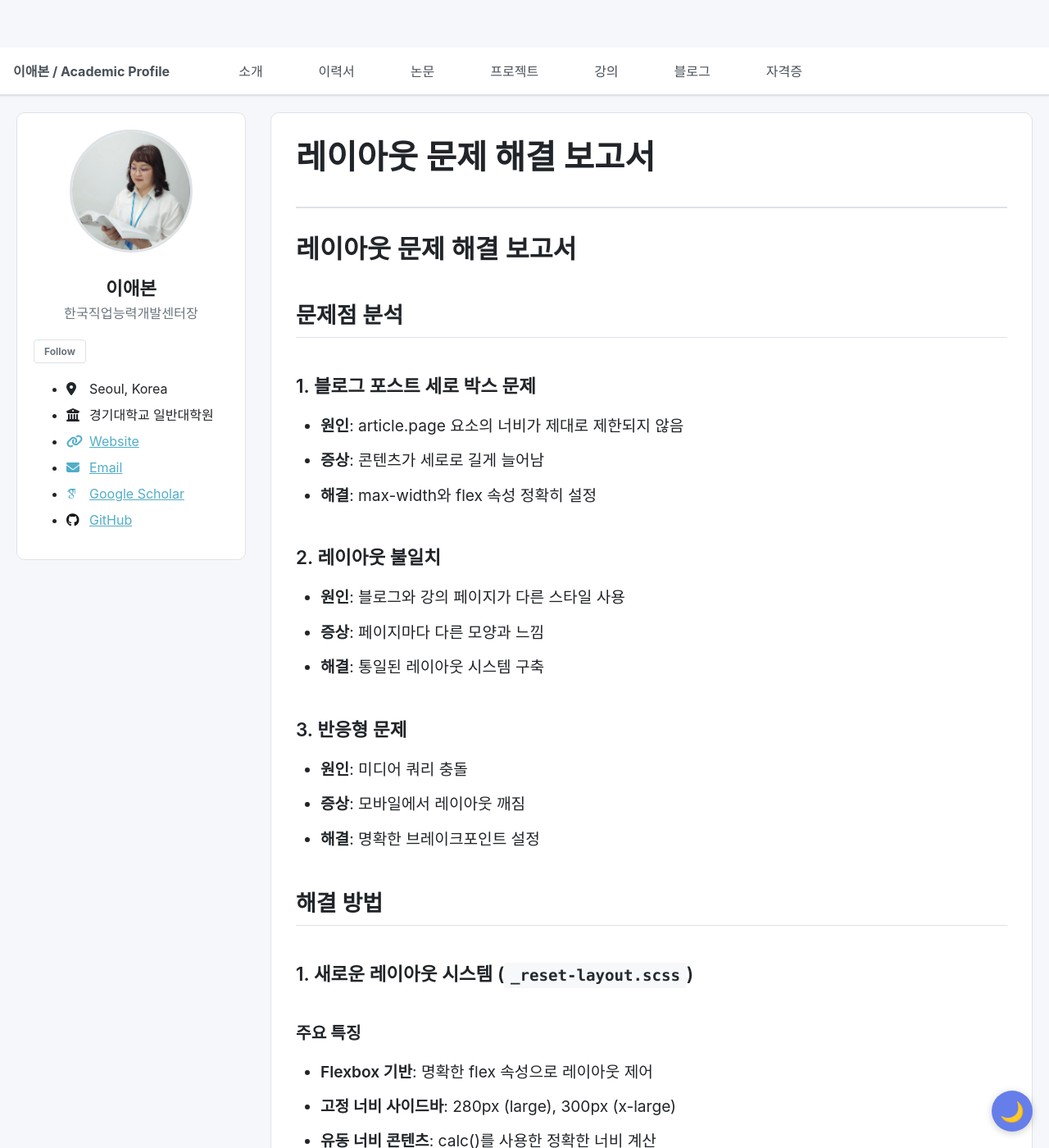
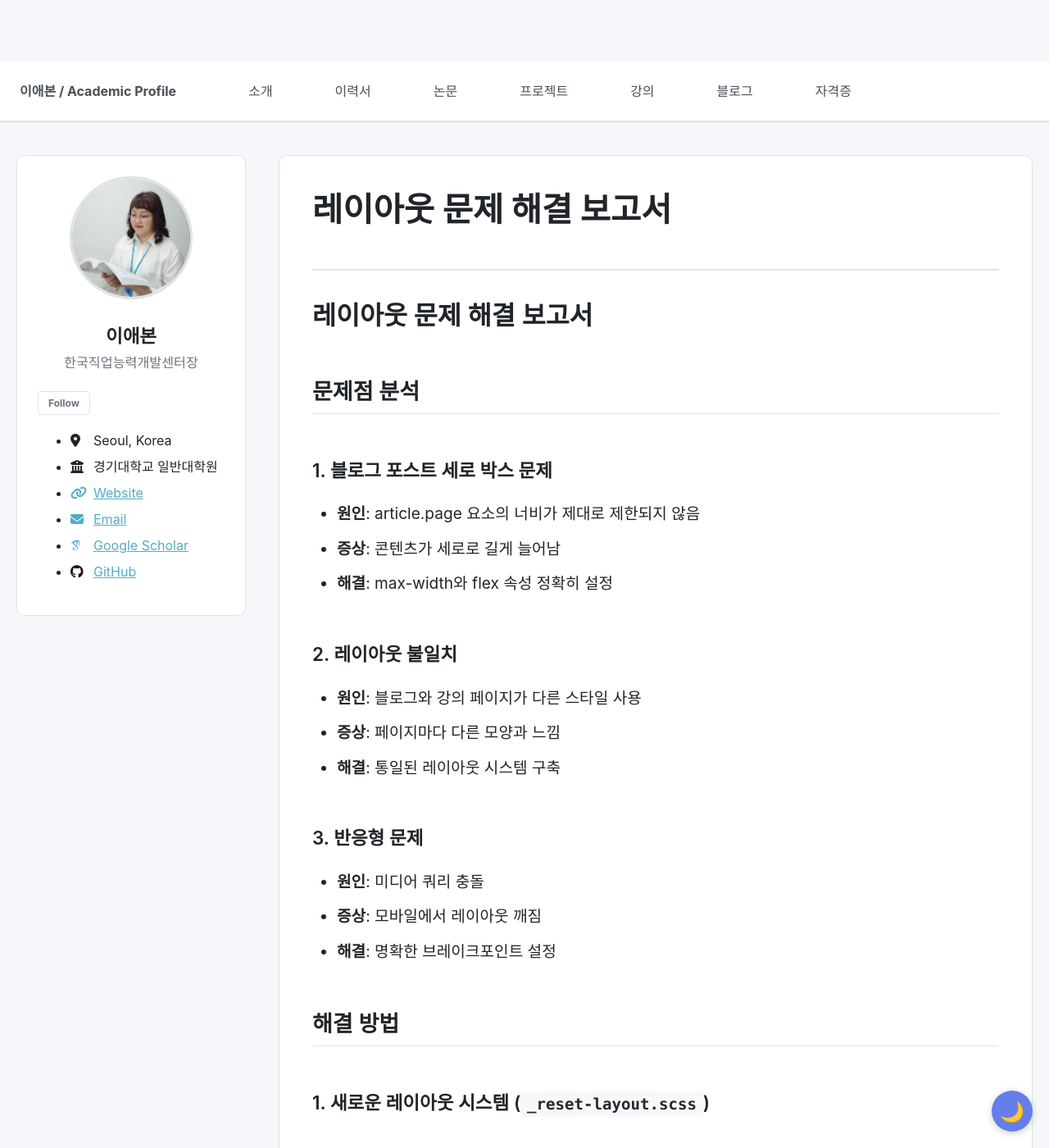
Before and after one commit to aebonlee/aebonlee.github.io, a Jekyll site: the page built from Dev_md/03_LAYOUT_FIX_REPORT.md, in a window 1280 px wide and 1400 px high. Shown: the whole window at 82% size. Built offline with Jekyll 4.4.1, drawn with Linux system fonts in a browser that asks for light colours; some web fonts are replaced; our own code applies the rules of GitHub Pages for plain Markdown files; a script that is not in the unit is left out.

Commit message:
Fix: 완벽한 사이트 개선 - 다크모드 지원 및 레이아웃 최적화
- 자바스크립트 배경 효과 제거 (이전 커밋 되돌림)
- 다크모드 CSS 변수 시스템 구축
- 전체적인 마진/패딩 증가로 가독성 향상
  - Main container: 40px 패딩
  - 섹션간 간격: 40px gap
  - 헤더 마진: 35px
  - 콘텐츠 패딩: 40px
- 반응형 디자인 개선
  - 모바일: 1.5rem 패딩
  - 태블릿: 2rem 패딩
  - 사이드바 위치 최적화
- Navigation 메뉴 간격 조정 (1.25em)
- Footer 여백 증가 (2em top margin)
- 타이포그래피 개선
  - 헤딩 마진: 2.5em top, 0.75em bottom
  - 문단 간격: 1.5em
  - 행간: 1.7-1.8
- 다크모드 전환 애니메이션 추가 (0.3s ease)

```diff
--- a/_sass/layout/_base.scss
+++ b/_sass/layout/_base.scss
@@ -25,8 +25,8 @@
 }
 
 h1, h2, h3, h4, h5, h6 {
-  margin: 2em 0 0.5em;
-  line-height: 1.2;
+  margin: 2.5em 0 0.75em; // Increased margins
+  line-height: 1.3; // Slightly increased line height
   font-family: $header-font-family;
   font-weight: bold;
 }
@@ -61,7 +61,8 @@
 }
 
 p {
-  margin-bottom: 1.3em;
+  margin-bottom: 1.5em; // Increased paragraph spacing
+  line-height: 1.7; // Better readability
 }
 
 u,
@@ -96,8 +97,8 @@
 /* blockquotes */
 
 blockquote {
-  margin: 2em 1em 2em 0;
-  padding-left: 1em;
+  margin: 2.5em 1em 2.5em 0; // Increased margins
+  padding-left: 1.25em; // Increased padding
   padding-right: 1em;
   font-style: italic;
   border-left: 0.25em solid var(--global-border-color);
--- a/_sass/layout/_clean-archive.scss
+++ b/_sass/layout/_clean-archive.scss
@@ -18,29 +18,30 @@
     width: 100%;
     max-width: 1400px;
     margin: 0 auto;
-    padding: 20px;
+    padding: 40px 20px; // Increased padding
     display: grid;
     grid-template-columns: 280px 1fr;
-    gap: 30px;
+    gap: 40px; // Increased gap
     align-items: start;
 
     @media (max-width: 1023px) {
       grid-template-columns: 1fr;
-      padding: 15px;
-      gap: 20px;
+      padding: 30px 15px;
+      gap: 30px;
     }
   }
 
   // Sidebar - same as single
   .sidebar {
-    background: white;
-    border: 1px solid #dee2e6;
+    background: var(--sidebar-bg, white);
+    border: 1px solid var(--border-color, #dee2e6);
     border-radius: 10px;
-    padding: 20px;
+    padding: 25px;
     position: sticky;
-    top: 80px;
-    max-height: calc(100vh - 100px);
+    top: 90px;
+    max-height: calc(100vh - 120px);
     overflow-y: auto;
+    transition: background-color 0.3s ease, border-color 0.3s ease;
 
     @media (max-width: 1023px) {
       display: none;
@@ -49,26 +50,27 @@
 
   // Archive content wrapper
   .archive {
-    background: white;
-    border: 1px solid #dee2e6;
+    background: var(--content-bg, white);
+    border: 1px solid var(--border-color, #dee2e6);
     border-radius: 10px;
-    padding: 30px;
+    padding: 40px; // Increased padding
     min-height: 500px;
+    transition: background-color 0.3s ease, border-color 0.3s ease;
 
     @media (max-width: 767px) {
-      padding: 20px;
+      padding: 25px;
     }
   }
 
   // Archive title
   .page__title,
   .archive__title {
-    margin: 0 0 30px 0;
-    padding-bottom: 15px;
+    margin: 0 0 35px 0; // Increased margin
+    padding-bottom: 20px;
     font-size: 2rem;
     font-weight: 700;
-    color: #212529;
-    border-bottom: 2px solid #dee2e6;
+    color: var(--heading-color, #212529);
+    border-bottom: 2px solid var(--border-color, #dee2e6);
 
     @media (max-width: 767px) {
       font-size: 1.5rem;
@@ -92,10 +94,10 @@
 
   // Individual archive item
   .archive__item {
-    padding: 20px;
-    margin-bottom: 20px;
-    background: #f8f9fa;
-    border: 1px solid #dee2e6;
+    padding: 25px; // Increased padding
+    margin-bottom: 25px; // Increased margin
+    background: var(--link-bg, #f8f9fa);
+    border: 1px solid var(--border-color, #dee2e6);
     border-radius: 8px;
     transition: all 0.2s ease;
 
--- a/_sass/layout/_clean-single.scss
+++ b/_sass/layout/_clean-single.scss
@@ -25,29 +25,30 @@
     width: 100%;
     max-width: 1400px;
     margin: 0 auto;
-    padding: 20px;
+    padding: 40px 20px; // Increased top/bottom padding
     display: grid; // Use grid instead of flex
     grid-template-columns: 280px 1fr;
-    gap: 30px;
+    gap: 40px; // Increased gap
     align-items: start;
 
     @media (max-width: 1023px) {
       grid-template-columns: 1fr;
-      padding: 15px;
-      gap: 20px;
+      padding: 30px 15px;
+      gap: 30px;
     }
   }
 
   // Sidebar
   .sidebar {
-    background: white;
-    border: 1px solid #dee2e6;
+    background: var(--sidebar-bg, white);
+    border: 1px solid var(--border-color, #dee2e6);
     border-radius: 10px;
-    padding: 20px;
+    padding: 25px;
     position: sticky;
-    top: 80px;
-    max-height: calc(100vh - 100px);
+    top: 90px; // Adjusted top position
+    max-height: calc(100vh - 120px);
     overflow-y: auto;
+    transition: background-color 0.3s ease, border-color 0.3s ease;
 
     @media (max-width: 1023px) {
       display: none;
@@ -95,9 +96,10 @@
           a {
             display: block;
             padding: 8px 12px;
-            background: #f8f9fa;
+            background: var(--link-bg, #f8f9fa);
             border-radius: 6px;
-            color: #495057;
+            color: var(--text-color, #495057);
+            transition: all 0.3s ease;
             text-decoration: none;
             font-size: 0.9rem;
             transition: all 0.2s;
@@ -120,14 +122,15 @@
 
   // Main content article
   article.page {
-    background: white;
-    border: 1px solid #dee2e6;
+    background: var(--content-bg, white);
+    border: 1px solid var(--border-color, #dee2e6);
     border-radius: 10px;
-    padding: 30px;
+    padding: 40px; // Increased padding
     min-height: 500px;
+    transition: background-color 0.3s ease, border-color 0.3s ease;
 
     @media (max-width: 767px) {
-      padding: 20px;
+      padding: 25px;
     }
   }
 
@@ -137,16 +140,16 @@
 
     // Header section
     > header {
-      margin-bottom: 30px;
-      padding-bottom: 20px;
-      border-bottom: 2px solid #dee2e6;
+      margin-bottom: 35px; // Increased margin
+      padding-bottom: 25px;
+      border-bottom: 2px solid var(--border-color, #dee2e6);
 
       .page__title {
-        margin: 0 0 15px 0;
+        margin: 0 0 20px 0; // Increased margin
         font-size: 2.25rem;
         font-weight: 700;
-        line-height: 1.2;
-        color: #212529;
+        line-height: 1.3;
+        color: var(--heading-color, #212529);
 
         @media (max-width: 767px) {
           font-size: 1.75rem;
@@ -182,16 +185,16 @@
   // Main content area
   .page__content {
     font-size: 1.0625rem;
-    line-height: 1.75;
-    color: #212529;
+    line-height: 1.8; // Increased line height
+    color: var(--text-color, #212529);
 
     // Headings
     h1, h2, h3, h4, h5, h6 {
-      margin-top: 2.5rem;
-      margin-bottom: 1rem;
+      margin-top: 3rem; // Increased top margin
+      margin-bottom: 1.25rem; // Increased bottom margin
       font-weight: 600;
-      line-height: 1.25;
-      color: #212529;
+      line-height: 1.3;
+      color: var(--heading-color, #212529);
 
       &:first-child {
         margin-top: 0;
@@ -486,9 +489,54 @@
 body {
   margin: 0;
   padding: 0;
-  background: #f5f7fa;
+  background: var(--body-bg, #f5f7fa);
   font-family: -apple-system, BlinkMacSystemFont, "Segoe UI", Roboto, "Helvetica Neue", Arial, sans-serif;
   font-size: 16px;
   line-height: 1.5;
-  color: #212529;
+  color: var(--text-color, #212529);
+  transition: background-color 0.3s ease, color 0.3s ease;
 }
+
+// CSS Variables for Light Mode
+:root {
+  --body-bg: #f5f7fa;
+  --content-bg: white;
+  --sidebar-bg: white;
+  --border-color: #dee2e6;
+  --text-color: #212529;
+  --heading-color: #212529;
+  --link-color: #667eea;
+  --link-hover-color: #5a67d8;
+  --link-bg: #f8f9fa;
+  --code-bg: #f6f8fa;
+  --primary-color: #667eea;
+}
+
+// Dark Mode CSS Variables
+[data-theme="dark"] {
+  --body-bg: #1a1a1a;
+  --content-bg: #2d2d2d;
+  --sidebar-bg: #2d2d2d;
+  --border-color: #404040;
+  --text-color: #e0e0e0;
+  --heading-color: #ffffff;
+  --link-color: #8b9dc3;
+  --link-hover-color: #a8b8d8;
+  --link-bg: #3a3a3a;
+  --code-bg: #2a2a2a;
+  --primary-color: #8b9dc3;
+
+  // Additional dark mode specific styles
+  img {
+    opacity: 0.9;
+  }
+
+  pre, code {
+    background: var(--code-bg);
+    color: var(--text-color);
+  }
+
+  .highlight {
+    background: var(--code-bg);
+  }
+}
--- a/_sass/layout/_footer.scss
+++ b/_sass/layout/_footer.scss
@@ -32,9 +32,9 @@
     @include clearfix;
     margin-left: auto;
     margin-right: auto;
-    margin-top: 1em;
+    margin-top: 2em; // Increased top margin
     max-width: 100%;
-    padding: 0 1em 1em;
+    padding: 1em 1.5em 1.5em; // Increased padding
 
     @include breakpoint($x-large) {
       max-width: $x-large;
--- a/_sass/layout/_masthead.scss
+++ b/_sass/layout/_masthead.scss
@@ -27,7 +27,7 @@
   &__inner-wrap {
     @include container;
     @include clearfix;
-    padding: 0.5em 1em;
+    padding: 1em 1.5em; // Increased padding for better spacing
     font-family: $sans-serif-narrow;
 
     @include breakpoint($x-large) {
@@ -59,7 +59,7 @@
   display: block;
   list-style-type: none;
   white-space: nowrap;
-  padding: 0 1em;  /* 좌우 균등한 간격 추가 */
+  padding: 0 1.25em;  /* Increased spacing between menu items */
 
   &:first-child {
     padding-left: 0;  /* 첫 번째 아이템 왼쪽 패딩 제거 */
--- a/_sass/layout/_responsive.scss
+++ b/_sass/layout/_responsive.scss
@@ -17,8 +17,7 @@
 
   /* Main content padding adjustment */
   #main {
-    padding-left: 0.5rem;
-    padding-right: 0.5rem;
+    padding: 1.5rem 1rem; // Better mobile padding
   }
 
   /* Author profile mobile optimization */
@@ -56,22 +55,28 @@
 
   /* Card layouts for mobile */
   .archive__item {
-    padding: 1rem;
-    margin-bottom: 1rem;
-    border: 1px solid #e0e0e0;
-    border-radius: 4px;
+    padding: 1.25rem;
+    margin-bottom: 1.25rem;
+    border: 1px solid var(--border-color, #e0e0e0);
+    border-radius: 6px;
+    background: var(--content-bg, white);
   }
 }
 
 /* Tablet optimization */
 @media (min-width: 769px) and (max-width: 1024px) {
   #main {
-    padding-left: 1.5rem;
-    padding-right: 1.5rem;
+    padding: 2rem 1.5rem; // Consistent padding
   }
 
   .page {
-    padding: 0 1rem;
+    padding: 1.5rem;
+  }
+
+  /* Sidebar on tablet */
+  .sidebar {
+    position: static;
+    margin-bottom: 2rem;
   }
 }
 
```
